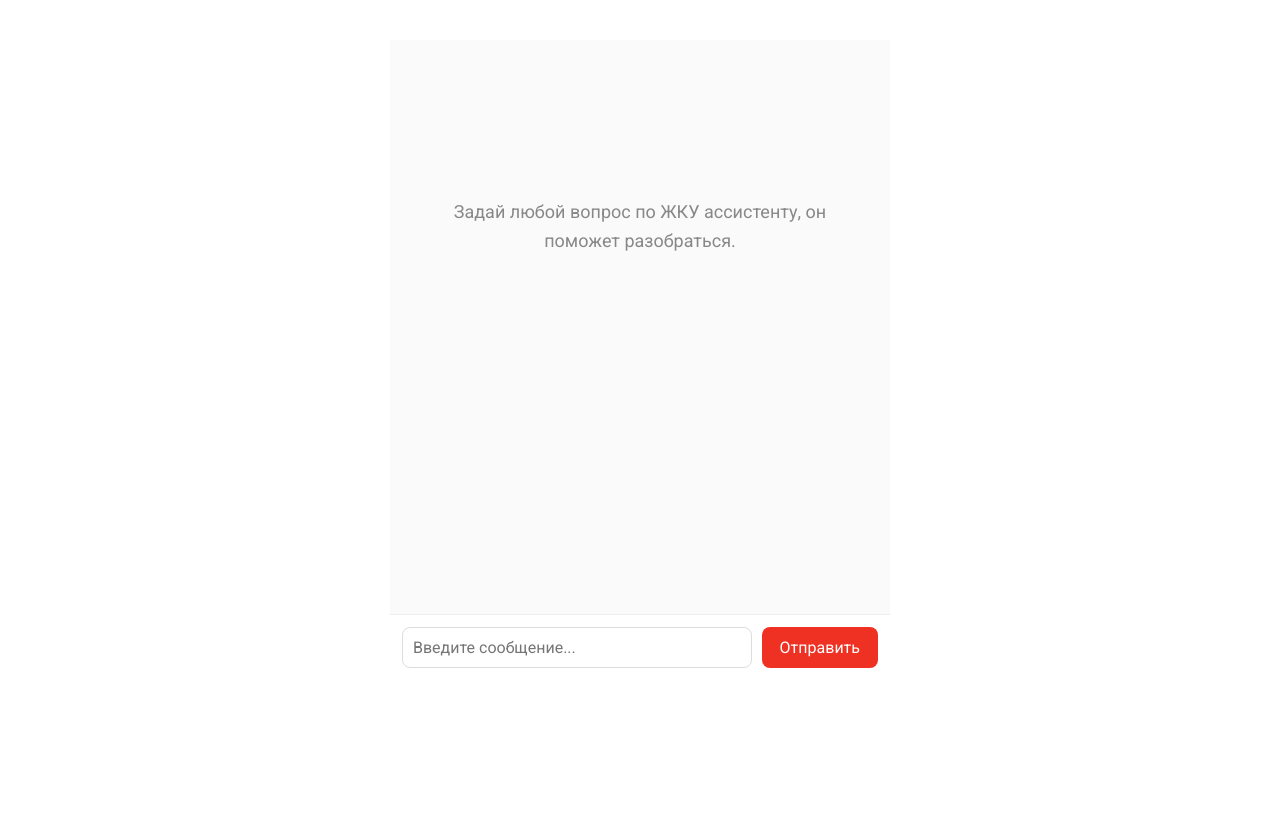
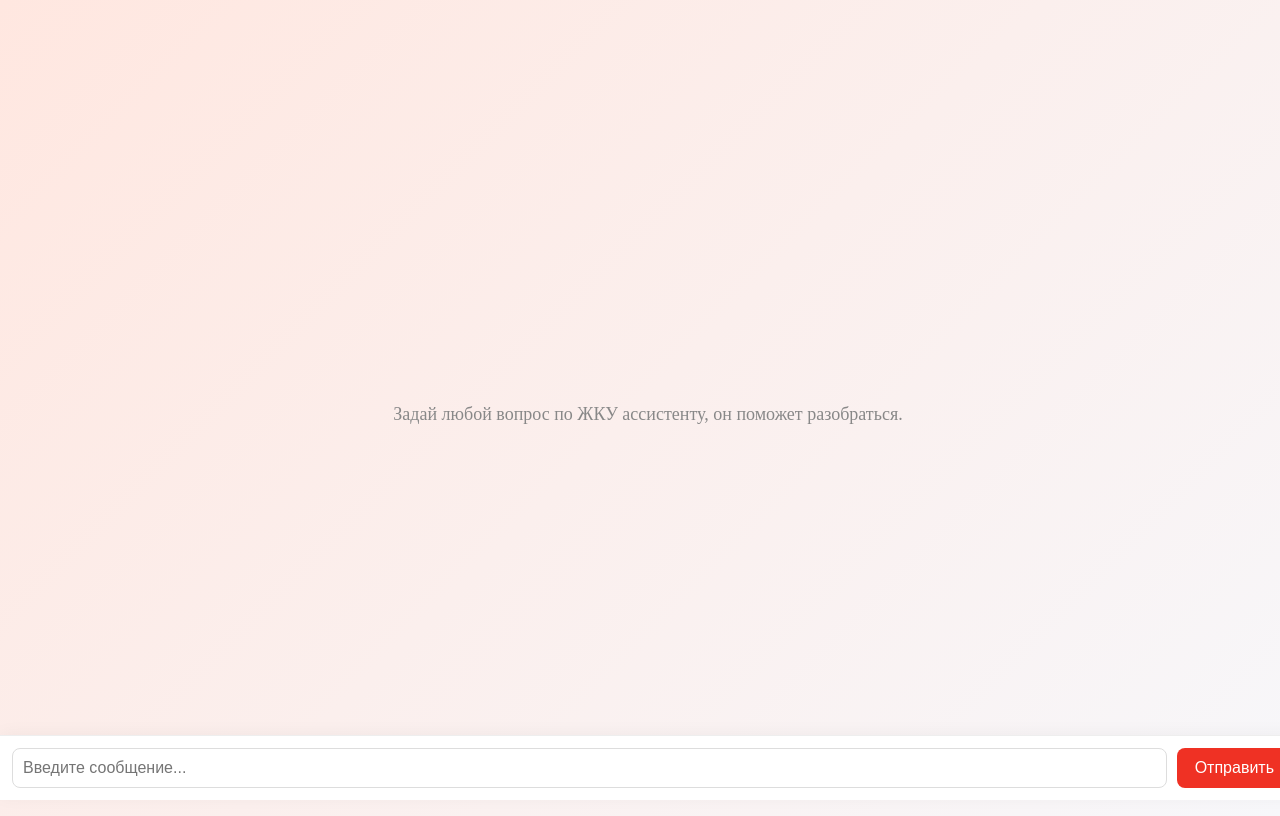
Before and after one commit to prosvetlenniybt/ghk-test, a React (Create React App) app in the folder frontend/: page / in a window 1280 px wide. Built offline with nearby package versions, Linux system fonts and the light colour scheme.

Commit message:
UI: фиксированный ввод, цветной фон, автоскролл к ответу AI

```diff
--- a/frontend/src/App.js
+++ b/frontend/src/App.js
@@ -1,4 +1,4 @@
-import React, { useState, useEffect } from 'react';
+import React, { useState, useEffect, useRef } from 'react';
 import './Chat.css';
 import LimitPage from './LimitPage';
 
@@ -30,6 +30,9 @@ function App() {
     localStorage.getItem('limitReached') === '1'
   );
 
+  const chatWindowRef = useRef(null);
+  const lastAIRef = useRef(null);
+
   useEffect(() => {
     if (!loading) {
       setDots(1);
@@ -40,6 +43,15 @@ function App() {
     }, 500);
     return () => clearInterval(interval);
   }, [loading]);
+
+  useEffect(() => {
+    if (lastAIRef.current && chatWindowRef.current) {
+      const chatRect = chatWindowRef.current.getBoundingClientRect();
+      const aiRect = lastAIRef.current.getBoundingClientRect();
+      // Скроллим так, чтобы AI-бабл был вверху с отступом 20px
+      chatWindowRef.current.scrollTop += (aiRect.top - chatRect.top) - 20;
+    }
+  }, [messages]);
 
   const sendMessage = async (e) => {
     e.preventDefault();
@@ -83,7 +95,7 @@ function App() {
 
   return (
     <div className="chat-container">
-      <div className="chat-window">
+      <div className="chat-window" ref={chatWindowRef}>
         {messages.length === 0 && !loading && (
           <div className="placeholder-message">
             Задай любой вопрос по ЖКУ ассистенту, он поможет разобраться.
@@ -95,6 +107,7 @@ function App() {
               key={i}
               className={`chat-bubble ${msg.sender}`}
               dangerouslySetInnerHTML={{ __html: formatAIText(msg.text) }}
+              ref={i === messages.length - 1 ? lastAIRef : null}
             />
           ) : (
             <div
--- a/frontend/src/Chat.css
+++ b/frontend/src/Chat.css
@@ -1,14 +1,16 @@
-body, .chat-container, .chat-window, .chat-bubble, .chat-input, .chat-input input, .chat-input button {
-  font-family: 'Roboto', Arial, sans-serif;
+body {
+  min-height: 100vh;
+  background: linear-gradient(135deg, #ffe7e0 0%, #f7f7fa 100%);
 }
 
 .chat-container {
-  max-width: 500px;
-  margin: 40px auto;
+  /* max-width: 500px; */
+  /* margin: 40px auto; */
+  width: 100vw;
+  height: 100vh;
   display: flex;
   flex-direction: column;
-  height: 80vh;
-  background: #fafafa;
+  background: transparent;
 }
 
 .chat-window {
@@ -20,6 +22,7 @@ body, .chat-container, .chat-window, .chat-bubble, .chat-input, .chat-input inpu
   gap: 10px;
   justify-content: flex-start;
   align-items: stretch;
+  padding-bottom: 90px; /* чтобы не перекрывалось полем ввода */
 }
 
 .chat-bubble {
@@ -49,6 +52,12 @@ body, .chat-container, .chat-window, .chat-bubble, .chat-input, .chat-input inpu
   border-top: 1px solid #eee;
   padding: 12px;
   background: #fff;
+  position: fixed;
+  left: 0;
+  bottom: 0;
+  width: 100vw;
+  box-shadow: 0 -2px 16px 0 rgba(0,0,0,0.04);
+  z-index: 10;
 }
 
 .chat-input input {
```
